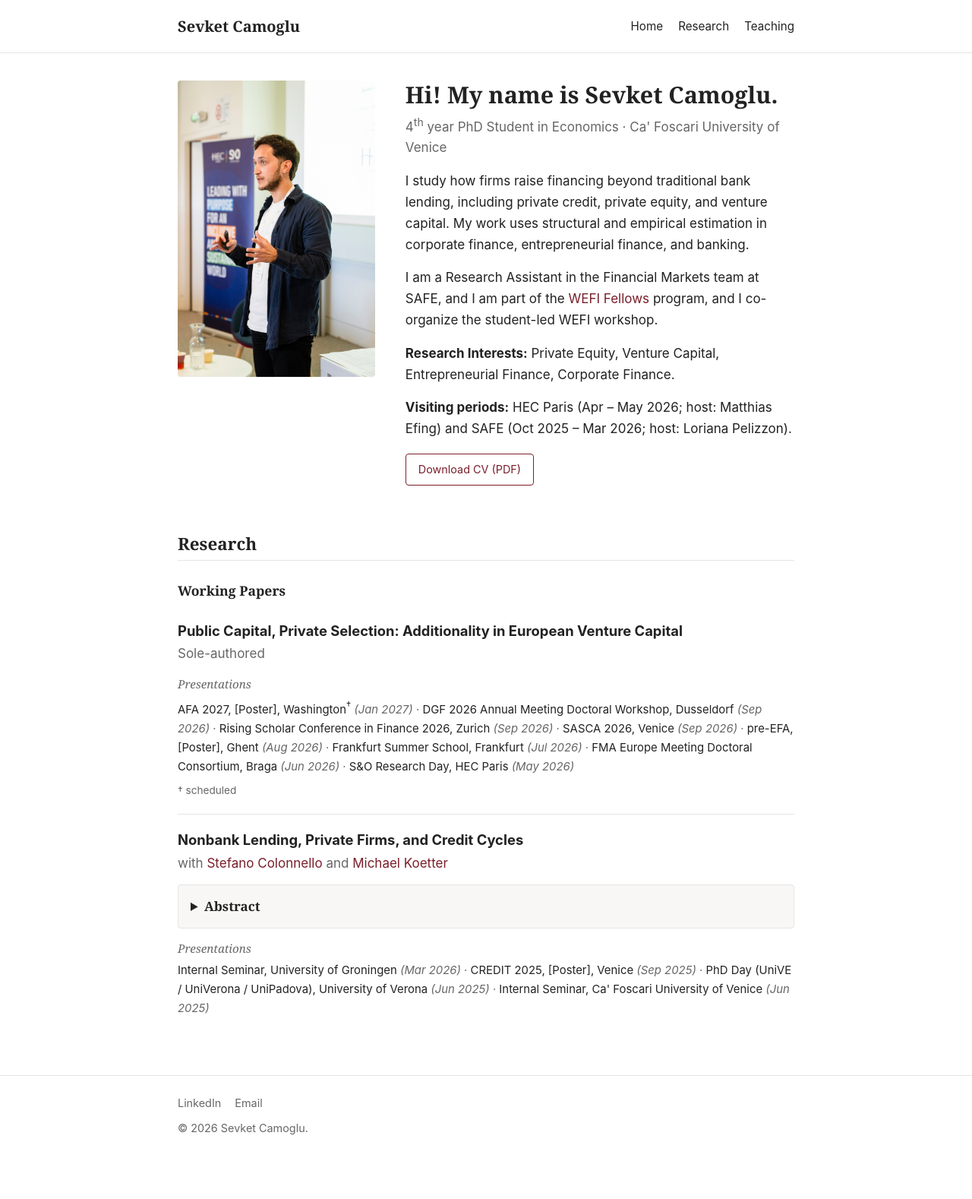
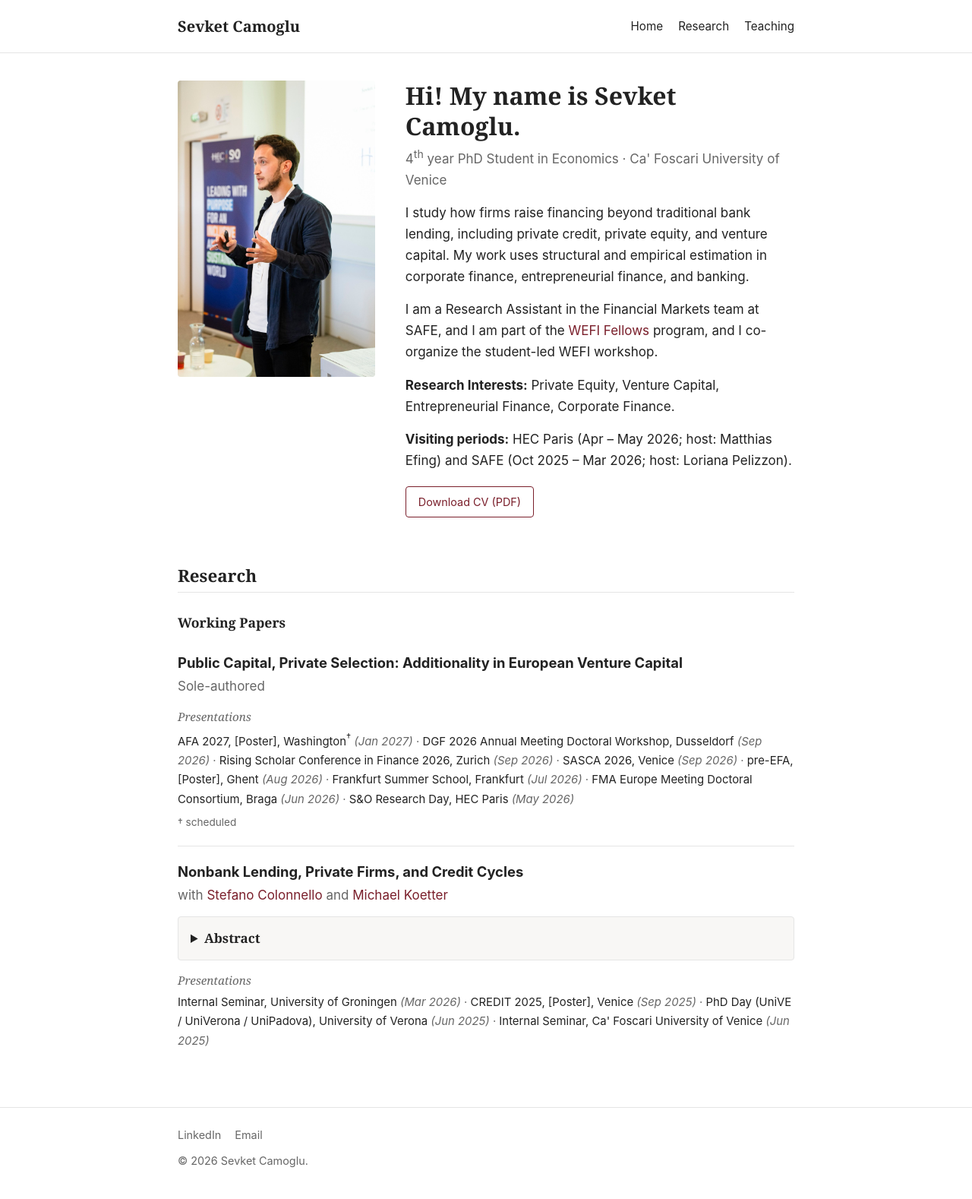
Before and after one commit to sevketcamoglu/sevketcamoglu.github.io, a Jekyll site: the page built from index.md, in a window 1280 px wide. Shown: the whole page at 76% size. Built offline with Jekyll 4.4.1, drawn with Linux system fonts in a browser that asks for light colours; before the commit the page ends 1536 px from its top, so only the background shows below that.

Commit message:
Update index.md

```diff
--- a/index.md
+++ b/index.md
@@ -9,7 +9,7 @@ permalink: /
     <img src="{{ '/assets/images/profile.jpg' | relative_url }}" alt="Photo of {{ site.author.name }}">
   </div>
   <div class="intro-text">
-    <h1>Hi! My name is {{ site.author.name }}.</h1>
+    <h1 style="font-size: 2rem;">Hi! My name is {{ site.author.name }}.</h1>
     <p class="intro-tagline">{{ site.tagline }} &middot; {{ site.author.affiliation }}</p>
     <p>I study how firms raise financing beyond traditional bank lending, including private credit, private equity, and venture capital. My work uses structural and empirical estimation in corporate finance, entrepreneurial finance, and banking.</p>
     <p>I am a Research Assistant in the Financial Markets team at SAFE, and I am part of the {% if site.links.wefi != "" %}<a href="{{ site.links.wefi }}" target="_blank" rel="noopener">WEFI Fellows</a>{% else %}WEFI Fellows{% endif %} program, and I co-organize the student-led WEFI workshop.</p>
```
